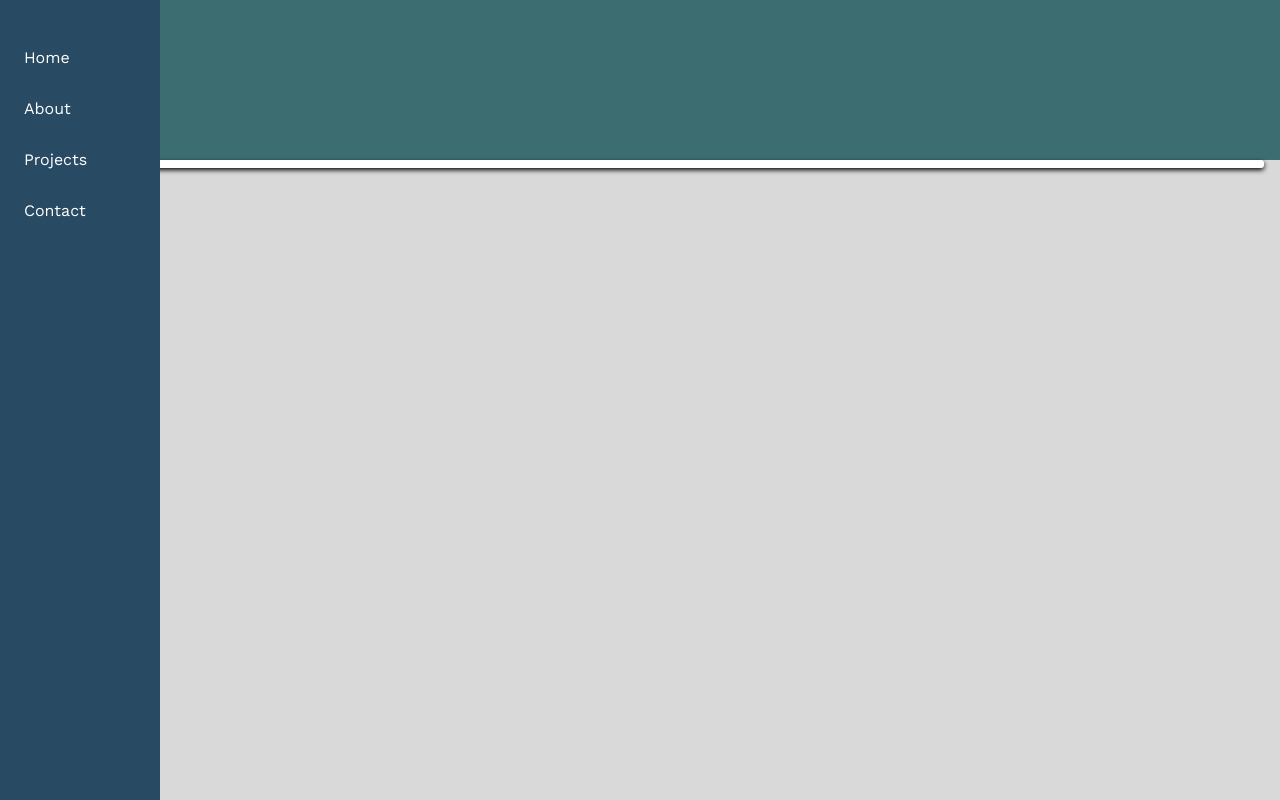
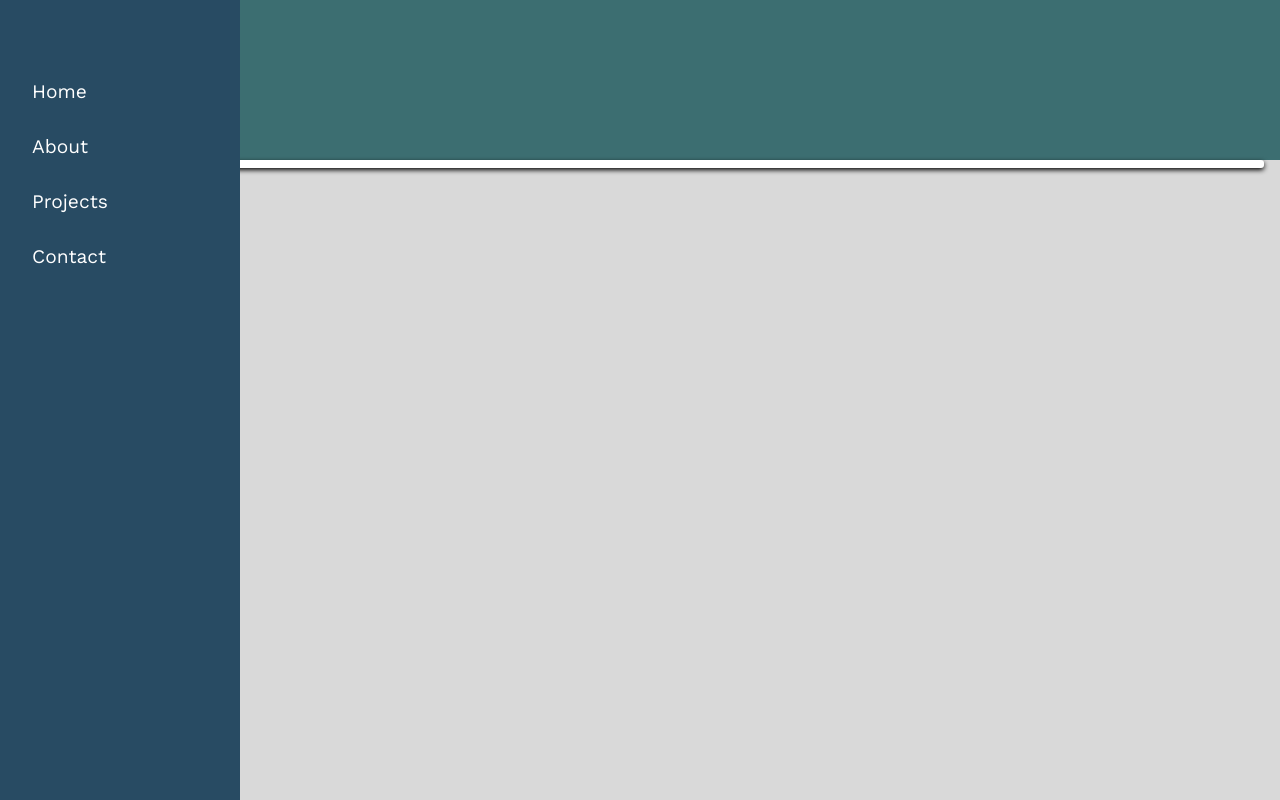
Before and after one commit to orpd0523/portfolio, a React (Create React App) app: page / in a window 1280 px wide. Built offline with nearby package versions, Linux system fonts and the light colour scheme.

Commit message:
finsihed responsive design for menu

```diff
--- a/src/components/Sidebar/Sidebar.scss
+++ b/src/components/Sidebar/Sidebar.scss
@@ -7,16 +7,34 @@
   flex-direction: column;
   justify-content: flex-start;
   height: 100%;
-  width: 10rem;
+  width: 100%;
   position: fixed;
   z-index: fixed;
   top: 0;
   left: 0;
+  overflow-x: hidden;
   color: $white;
-  padding-top: 2rem;
+  padding-top: 4rem;
   &__item {
     padding: .5rem;
     margin: .5rem;
-    margin-left: 1rem;
+    margin-left: 1.5rem;
+    font-size: larger;
+    a:hover{
+      color: $char-black;
+    }
   }
 }
+
+@media screen and (min-width: 768px) {
+  .menu {
+    max-width: 15rem;
+
+  }
+}
+
+@media screen and (min-width: 1280px) {
+  .menu {
+
+  }
+}
```
